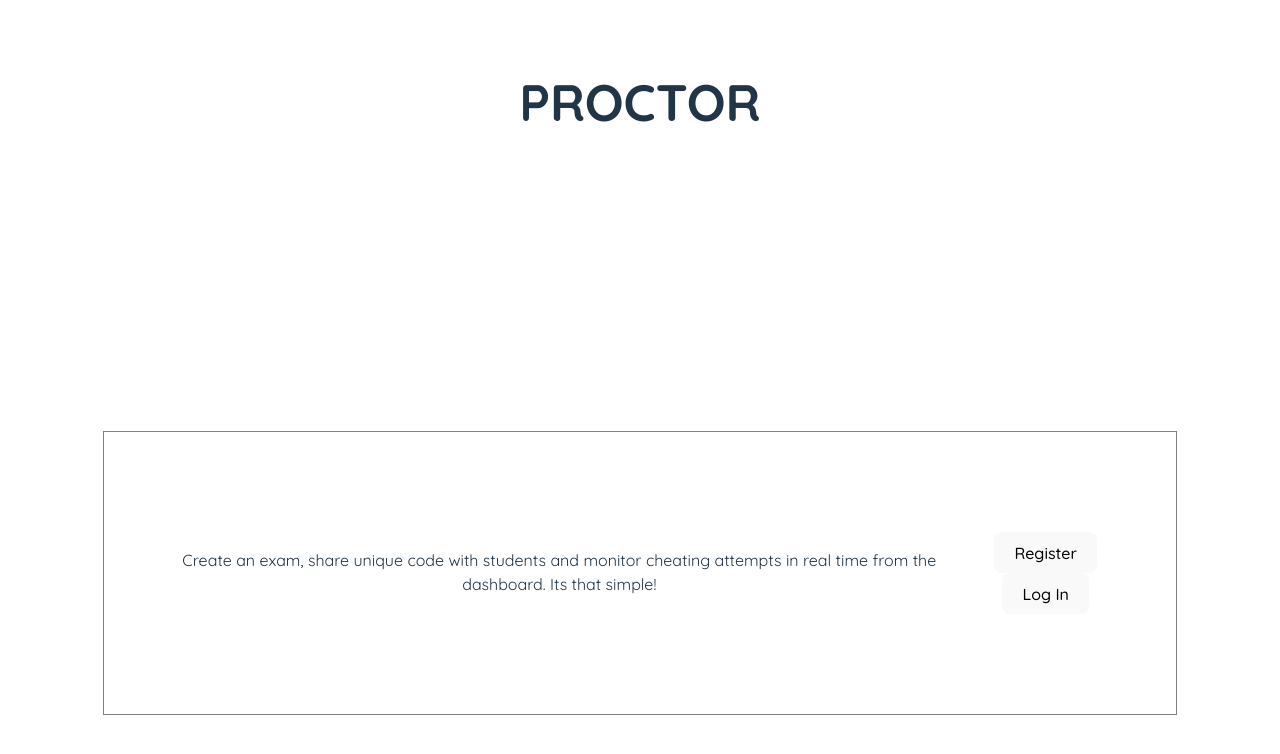
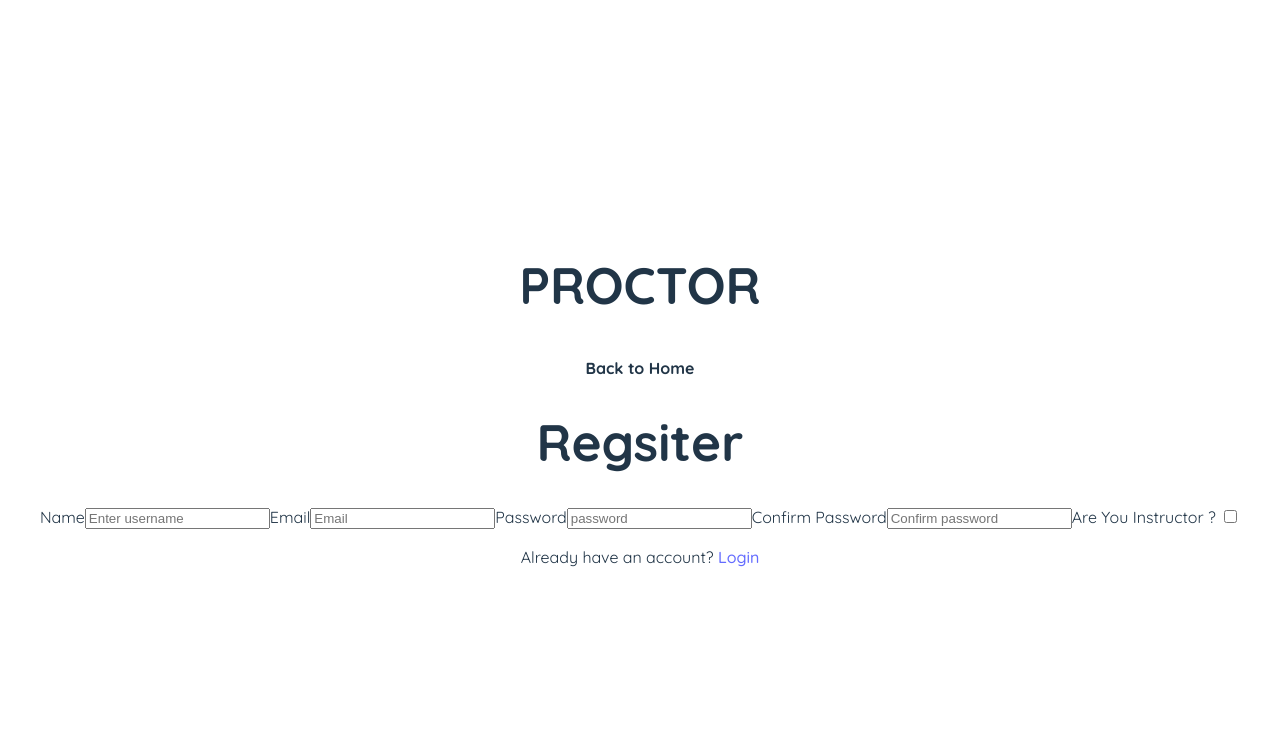
Before and after one commit to Shyam-12/proctor, a React (Vite) app in the folder client/: page /register in a window 1280 px wide. Shown: the top 754 px of the page. Built offline with nearby package versions, Linux system fonts and the light colour scheme.

Commit message:
updated file

```diff
--- a/client/package.json
+++ b/client/package.json
@@ -11,7 +11,8 @@
   },
   "dependencies": {
     "react": "^18.2.0",
-    "react-dom": "^18.2.0"
+    "react-dom": "^18.2.0",
+    "react-router-dom": "^6.11.1"
   },
   "devDependencies": {
     "@types/react": "^18.0.28",
--- a/client/src/App.jsx
+++ b/client/src/App.jsx
@@ -1,9 +1,12 @@
 // import { Component } from "react";
 // import { BrowserRouter as Router, Route } from "react-router-dom";
 import "./App.css";
+import { createBrowserRouter, RouterProvider } from 'react-router-dom';
 
 import Navbar from "./components/layout/Navbar";
 import Landing from "./components/layout/LandingPage";
+import Register from "./components/auth/Register";
+import Login from "./components/auth/Login";
 // import Register from "./components/auth/Register";
 // import Login from "./components/auth/Login";
 // import PrivateRoute from "./PrivateRoute";
@@ -15,13 +18,27 @@ import Landing from "./components/layout/LandingPage";
  * and a router which displays the correct component based on URL
  */
 
+const router = createBrowserRouter([
+  {
+    path: "/",
+    element: <Landing />,
+  },
+  {
+    path: "/register",
+    element: <Register />,
+  },
+  {
+    path: "/login",
+    element: <Login />,
+  },
+]);
 function App() {
   return (
     <div>
       <Navbar />
-      <Landing />
+      <RouterProvider router={router} />
     </div>
-  )
+  );
 }
 
 export default App;
--- a/client/src/components/auth/Login.jsx
+++ b/client/src/components/auth/Login.jsx
@@ -0,0 +1,11 @@
+
+
+const Login = () => {
+  return (
+    <div>
+      Login
+    </div>
+  )
+}
+
+export default Login
--- a/client/src/components/auth/Register.jsx
+++ b/client/src/components/auth/Register.jsx
@@ -0,0 +1,63 @@
+import { useState } from "react";
+import { Link } from "react-router-dom";
+
+const Register = () => {
+  const [formData, setformData] = useState({
+    username: "",
+    email: "",
+    password: "",
+    rePassword: "",
+    userType: false,
+  });
+
+  const onChange = (e) => {
+    setformData({ ...formData, [e.target.id]: e.target.value });
+    console.log(formData);
+  };
+  return (
+    <div>
+      <h4>Back to Home</h4>
+      <div className="form">
+        <h1>Regsiter</h1>
+        <form>
+          <label htmlFor="">Name</label>
+          <input
+            type="text"
+            placeholder="Enter username"
+            value={formData.username}
+            id="username"
+            onChange={onChange}
+          />
+          <label htmlFor="">Email</label>
+          <input
+            type="text"
+            placeholder="Email "
+            value={formData.email}
+            id="email"
+          />
+          <label htmlFor="">Password</label>
+          <input
+            type="text "
+            placeholder="password"
+            value={formData.password}
+            id="password"
+          />
+          <label htmlFor="">Confirm Password</label>
+          <input
+            type="text"
+            placeholder="Confirm password"
+            id="rePassword"
+            value={formData.rePassword}
+          />
+          <label htmlFor="">Are You Instructor ? </label>
+          <input type="checkbox" />
+          <p>
+            Already have an account? <Link to="/login">Login</Link>{" "}
+          </p>
+        </form>
+      </div>
+    </div>
+  );
+};
+
+export default Register;
--- a/client/src/components/layout/LandingPage.jsx
+++ b/client/src/components/layout/LandingPage.jsx
@@ -1,25 +1,38 @@
-import './landing.css';
+import "./landing.css";
 
-// import { Link } from "react-router-dom";
+import { Link } from "react-router-dom";
 
 const LandingPage = () => {
   return (
-    <div className='landing'>
-     <div className='container'>
-        <p className='headline'>
-            Create an exam, share unique code with students and monitor cheating attempts in real time from the dashboard. Its
-            that simple!
-          </p>
-          <br />
-          <div className='rectangle'>
-            <button className='reg-btn'>Register</button>
-            <button className='login-btn'>Log In</button>
-            {/* <Link to="/register" className='reg-btn'>Register</Link>
-            <Link to="/login" className='login-btn'>Log In</Link> */}
-          </div>
-     </div>
+    <div className="landing">
+      <p>
+        Create an exam, share unique code with students and monitor cheating
+        attempts in real time from the dashboard. Its that simple!
+      </p>
+      <div className="reactangle">
+        <Link to="/register">
+          <button>Register</button>
+        </Link>
+        <Link to="/login">
+          <button>Login</button>
+        </Link>
+      </div>
     </div>
   );
 };
 
+// {/* <div className="container">
+//         <p className="headline">
+//           Create an exam, share unique code with students and monitor cheating
+//           attempts in real time from the dashboard. Its that simple!
+//         </p>
+//         <br />
+//         <div className="rectangle">
+//           <button className="reg-btn">Register</button>
+//           <button className="login-btn">Log In</button>
+//           {/* <Link to="/register" className='reg-btn'>Register</Link>
+//             <Link to="/login" className='login-btn'>Log In</Link> */}
+//         </div>
+//       </div> */}
+
 export default LandingPage;
--- a/client/src/components/layout/Navbar.jsx
+++ b/client/src/components/layout/Navbar.jsx
@@ -6,7 +6,7 @@
 
 function Navbar() {
   return (
-    <div className="navbar-fixed">
+    <div>
       <nav className="z-depth-0">
         <div>
           <h1>PROCTOR</h1>
@@ -16,4 +16,4 @@ function Navbar() {
   );
 }
 
-export default Navbar
+export default Navbar;
--- a/client/src/components/layout/landing.css
+++ b/client/src/components/layout/landing.css
@@ -4,20 +4,11 @@ body {
     font-family: 'Quicksand', sans-serif;
 }
 
-.landing{
+/* .landing{
     min-height: 100vh;
     display: flex;
     align-items: center;
     justify-content: center;
-    position: relative;
-}
+    border: 1px solid gray;
 
-.container{
-    width: 80%;
-    border: 1px solid gray;
-    padding: 100px 50px;
-    display: flex;
-    flex-direction: colurmn;
-    justify-content: center;
-    align-items: left;
-}
+} */
```
Also changed, not shown: 1 other file (tests, documents, lock files or other folders). Lines whose indentation alone changed are shown as unchanged.
